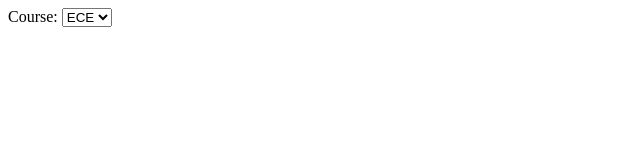
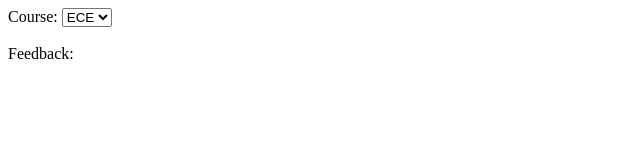
Before and after one commit to naseemahmedwd0921/wdw_0921, a plain HTML site: page ASSIGNMENT-16/index.html in a window 1280 px wide. Shown: the full height of the page, 0-640 px from the left. Drawn offline with Linux system fonts and the light colour scheme.

Commit message:
intial assignment-16

```diff
--- a/ASSIGNMENT-16/index.html
+++ b/ASSIGNMENT-16/index.html
@@ -15,6 +15,7 @@
         </select>
         <br><br>
 
+        <label for="feedback">Feedback:</label><br>
 
     </form>
 
```
